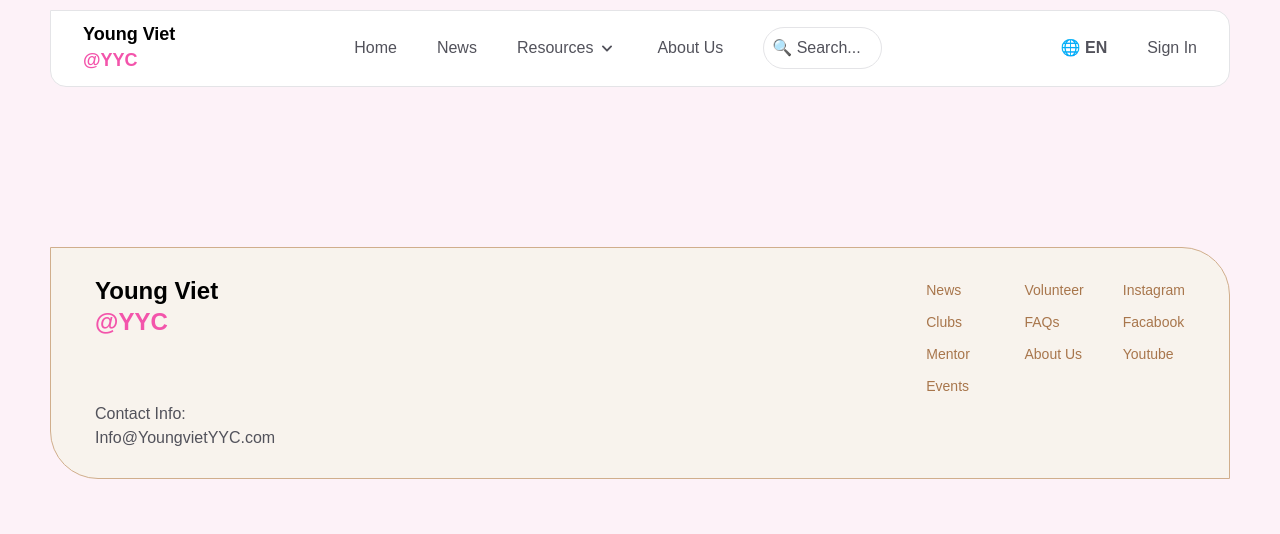
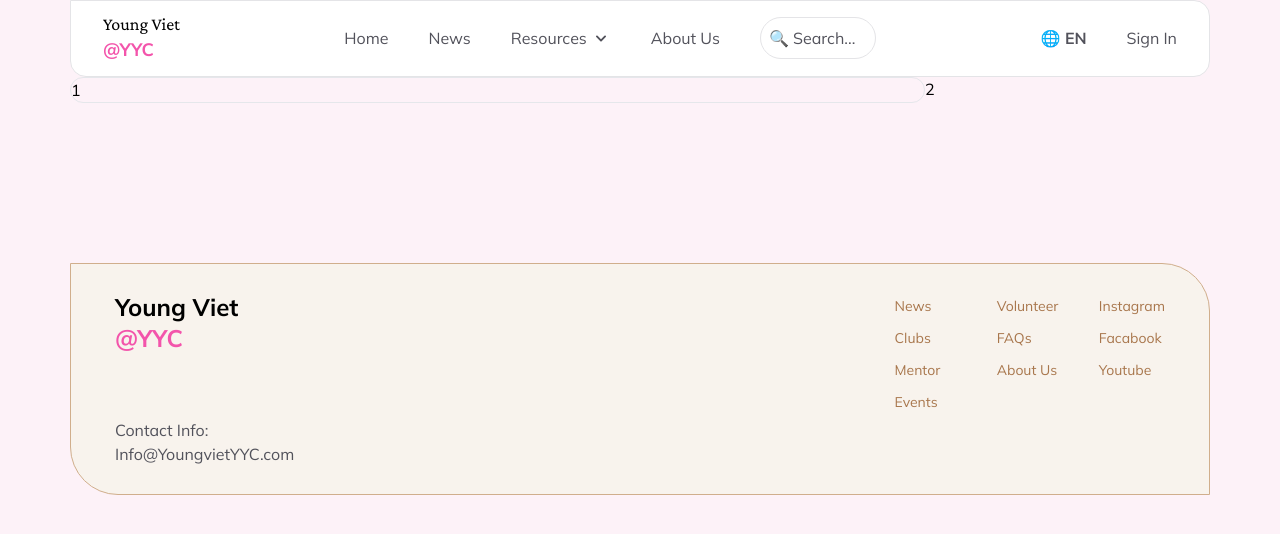
Before and after one commit to ryodocoder1997/Calgary-Web-Project, a Next.js app: page /news in a window 1280 px wide. Shown: the top 534 px of the page. Built offline with nearby package versions, Linux system fonts and the light colour scheme.

Commit message:
feat: layout.tsx updated

```diff
--- a/src/app/components/Footer.jsx
+++ b/src/app/components/Footer.jsx
@@ -3,7 +3,7 @@
 import Link from 'next/link'
 import React from 'react'
 
-export default function NavBar() {
+export default function Footer() {
   return (
     <div className='mt-40 flex justify-between border border-secondary-500 pt-3 pb-3 pr-8 pl-8 bg-secondary-100 text-zinc-700 rounded-tl-none rounded-tr-[3rem] rounded-bl-[3rem] rounded-br-none'>
       <div className='flex flex-col pt-4 pb-4 pl-3'>
--- a/src/app/components/NavBar.jsx
+++ b/src/app/components/NavBar.jsx
@@ -9,7 +9,7 @@ export default function NavBar() {
   return (
     <div className='flex justify-between border border-zinc-300 items-center pt-3 pb-3 pr-8 pl-8 bg-background text-zinc-700 rounded-tl-none rounded-tr-2xl rounded-bl-2xl rounded-br-2xl'>
       <div className='flex flex-col'>
-        <p className='text-lg font-bold leading-tight text-foreground'>
+        <p className='text-lg font-primary leading-tight text-foreground'>
           Young Viet
         </p>
         <p className='text-lg font-bold text-primary-600'>@YYC</p>
--- a/src/app/globals.css
+++ b/src/app/globals.css
@@ -74,6 +74,10 @@
   --warning-200: #fef08a; /* Need change: Incorrect color */
   --warning-300: #e9b550;
   --warning-400: #de9c1c;
+
+  /* Font Variable */
+  --font-mulish: 'Mulish', sans-serif;
+  --font-crimson-pro: 'Crimson Pro', serif;
 }
 
 /* Dinh Anh: I commented this out for now because it overrides the color set up above */
@@ -83,10 +87,3 @@
     --foreground: #ededed;
   }
 } */
-
-body {
-  /* color: var(--foreground); */
-  background: var(--primary-50);
-  font-family: Arial, Helvetica, sans-serif;
-  margin: 10px 50px; /* Dinh Anh: Add margin */
-}
--- a/src/app/layout.tsx
+++ b/src/app/layout.tsx
@@ -1,14 +1,15 @@
 import type { Metadata } from 'next'
-import { Geist, Geist_Mono } from 'next/font/google'
+import { Mulish, Crimson_Pro } from 'next/font/google'
 import './globals.css'
-const geistSans = Geist({
-  variable: '--font-geist-sans',
-  subsets: ['latin'],
+
+const mulish = Mulish({
+  variable: '--font-mulish',
+  subsets: ['latin', 'vietnamese'],
 })
 
-const geistMono = Geist_Mono({
-  variable: '--font-geist-mono',
-  subsets: ['latin'],
+const crimsonPro = Crimson_Pro({
+  variable: '--font-crimson-pro',
+  subsets: ['latin', 'vietnamese'],
 })
 
 export const metadata: Metadata = {
@@ -24,7 +25,7 @@ export default function RootLayout({
   return (
     <html lang='en'>
       <body
-        className={`${geistSans.variable} ${geistMono.variable} antialiased`}
+        className={`max-w-[1140px] m-auto bg-primary-50 font-secondary ${mulish.variable} ${crimsonPro.variable} antialiased`}
       >
         {children}
       </body>
--- a/src/app/news/page.tsx
+++ b/src/app/news/page.tsx
@@ -6,6 +6,12 @@ export default function News() {
   return (
     <div>
       <NavBar />
+      <div className='grid grid-cols-4'>
+        <div className='col-span-3 border rounded-tl-2xl rounded-tr-2xl rounded-bl-2xl rounded-br-2xl'>
+          1
+        </div>
+        <div>2</div>
+      </div>
       <Footer />
     </div>
   )
--- a/tailwind.config.ts
+++ b/tailwind.config.ts
@@ -87,6 +87,11 @@ export default {
           400: 'var(--warning-400)',
         },
       },
+      // Font Variants
+      fontFamily: {
+        primary: 'var(--font-crimson-pro)',
+        secondary: 'var(--font-mulish)',
+      },
     },
   },
   plugins: [],
```
